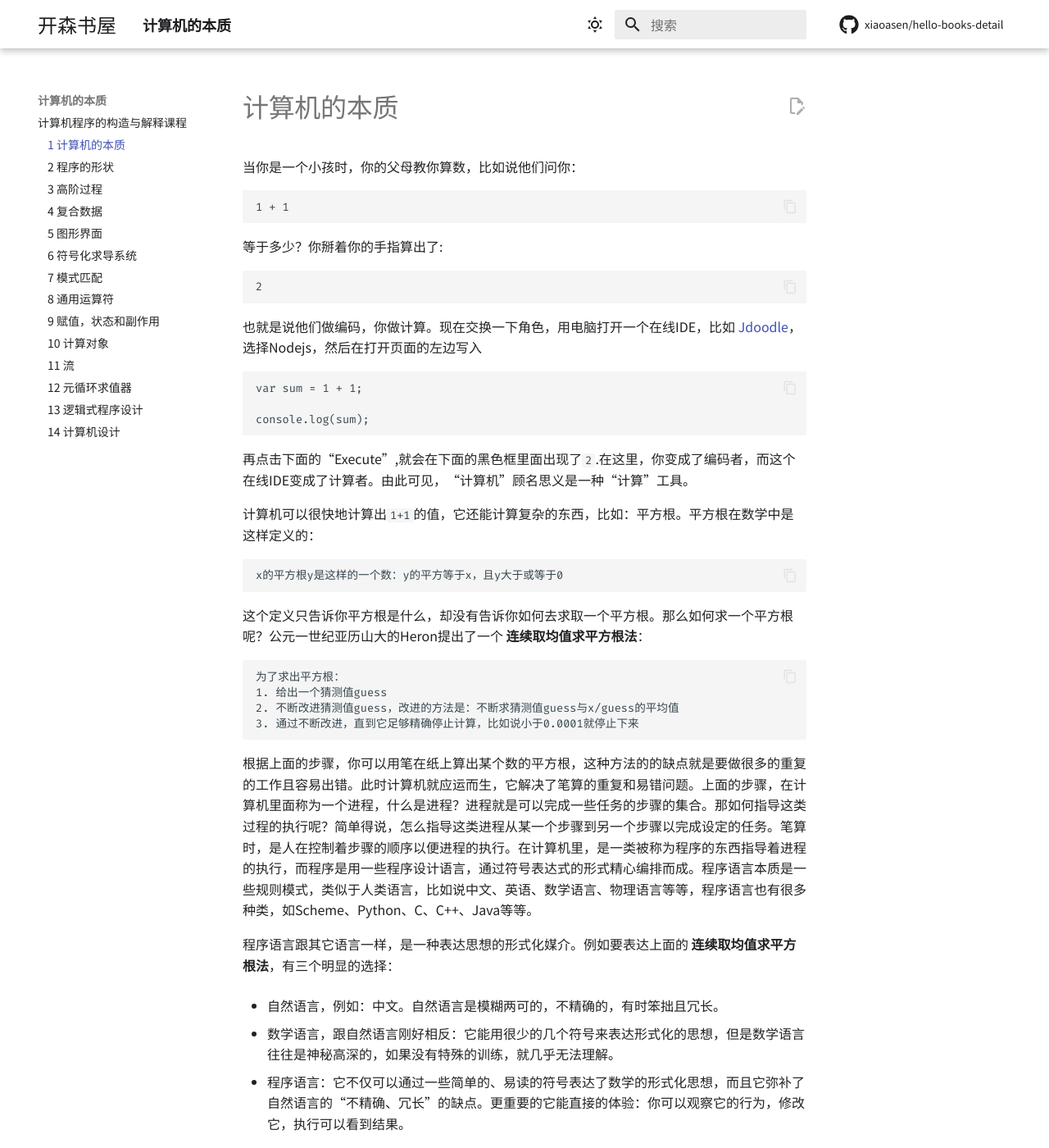
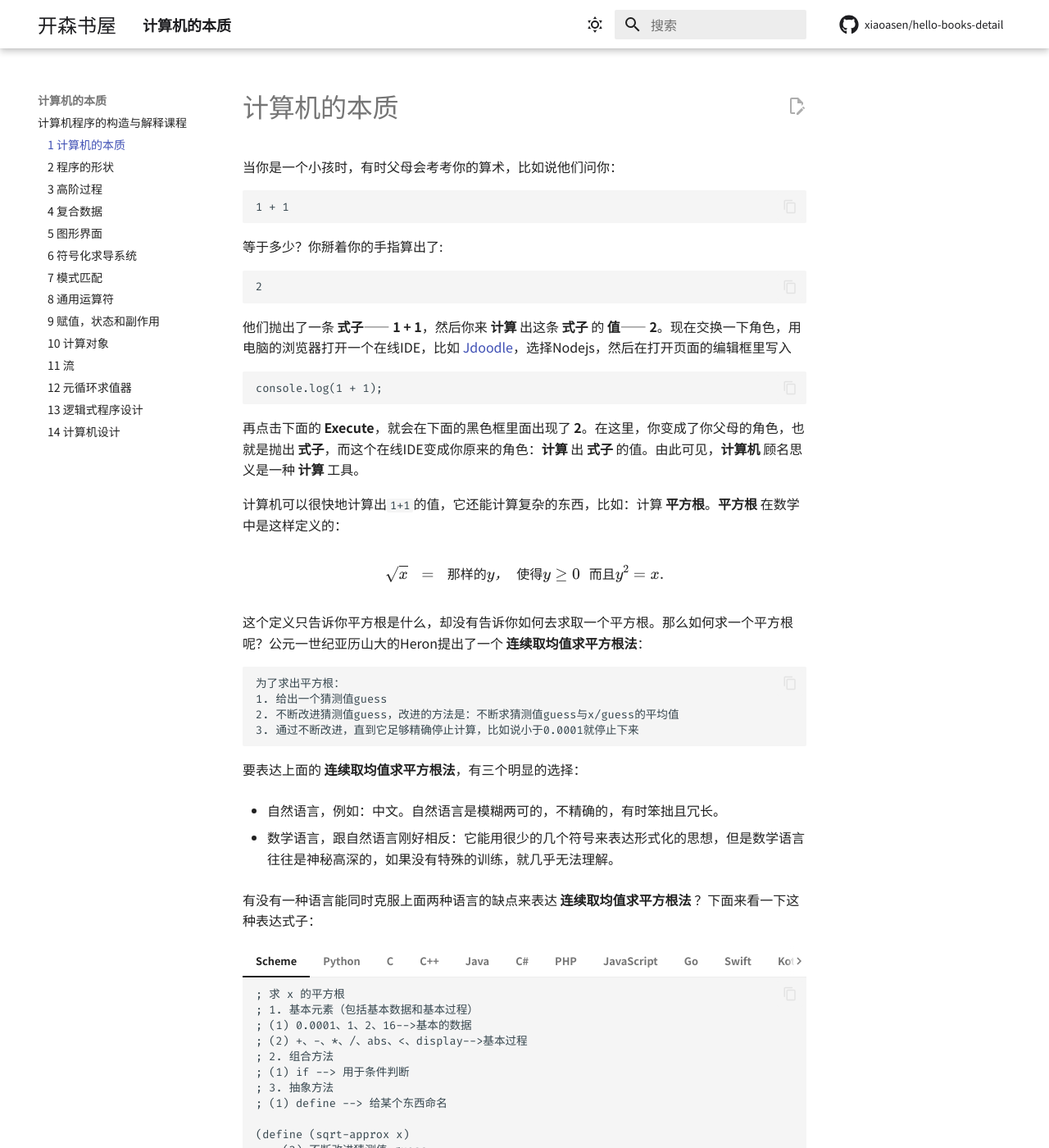
Before and after one commit to xiaoasen/hello-books-detail, an MkDocs documentation site: the page built from docs/course_sicp/chapter_1/index.md, in a window 1280 px wide and 1400 px high. Shown: the whole window at 82% size. Built offline with MkDocs 1.6.1 and Material for MkDocs 9.7.7, drawn with Linux system fonts in a browser that asks for light colours; comment, search, counter and statistics services are not loaded; some of the changed text lies outside the part shown.

Commit message:
SICP课程：PPT制作1；复合数据和抽象方法的理解

````diff
--- a/docs/course_sicp/chapter_1/index.md
+++ b/docs/course_sicp/chapter_1/index.md
@@ -4,7 +4,7 @@
 
 # 计算机的本质
 
-当你是一个小孩时，你的父母教你算数，比如说他们问你：
+当你是一个小孩时，有时父母会考考你的算术，比如说他们问你：
 
 ```
 1 + 1
@@ -16,21 +16,20 @@
 2
 ```
 
-也就是说他们做编码，你做计算。现在交换一下角色，用电脑打开一个在线IDE，比如 [Jdoodle](https://www.jdoodle.com/)，选择Nodejs，然后在打开页面的左边写入
+他们抛出了一条 **式子**—— **1 + 1**，然后你来 **计算** 出这条 **式子** 的 **值**—— **2**。现在交换一下角色，用电脑的浏览器打开一个在线IDE，比如 [Jdoodle](https://www.jdoodle.com/)，选择Nodejs，然后在打开页面的编辑框里写入
 
 ```
-var sum = 1 + 1;
-
-console.log(sum);
+console.log(1 + 1);
 
 ```
-再点击下面的“Execute”,就会在下面的黑色框里面出现了`2`.在这里，你变成了编码者，而这个在线IDE变成了计算者。由此可见，“计算机”顾名思义是一种“计算”工具。
-
-计算机可以很快地计算出`1+1`的值，它还能计算复杂的东西，比如：平方根。平方根在数学中是这样定义的：
-
-```
-x的平方根y是这样的一个数：y的平方等于x，且y大于或等于0
-```
+再点击下面的 **Execute**，就会在下面的黑色框里面出现了 **2**。在这里，你变成了你父母的角色，也就是抛出 **式子**，而这个在线IDE变成你原来的角色：**计算** 出 **式子** 的值。由此可见，**计算机** 顾名思义是一种 **计算** 工具。
+
+计算机可以很快地计算出`1+1`的值，它还能计算复杂的东西，比如：计算 **平方根**。**平方根** 在数学中是这样定义的：
+
+$$
+\sqrt{x}\;\; = {\rm\;\; 那样的} y，
+{\rm\;\; 使得} y \ge 0 {\rm\;\; 而且} y^2 = x.
+$$
 
 这个定义只告诉你平方根是什么，却没有告诉你如何去求取一个平方根。那么如何求一个平方根呢？公元一世纪亚历山大的Heron提出了一个 **连续取均值求平方根法**：
 
@@ -41,17 +40,13 @@
 3. 通过不断改进，直到它足够精确停止计算，比如说小于0.0001就停止下来
 ```
 
-根据上面的步骤，你可以用笔在纸上算出某个数的平方根，这种方法的的缺点就是要做很多的重复的工作且容易出错。此时计算机就应运而生，它解决了笔算的重复和易错问题。上面的步骤，在计算机里面称为一个进程，什么是进程？进程就是可以完成一些任务的步骤的集合。那如何指导这类过程的执行呢？简单得说，怎么指导这类进程从某一个步骤到另一个步骤以完成设定的任务。笔算时，是人在控制着步骤的顺序以便进程的执行。在计算机里，是一类被称为程序的东西指导着进程的执行，而程序是用一些程序设计语言，通过符号表达式的形式精心编排而成。程序语言本质是一些规则模式，类似于人类语言，比如说中文、英语、数学语言、物理语言等等，程序语言也有很多种类，如Scheme、Python、C、C++、Java等等。
-
-程序语言跟其它语言一样，是一种表达思想的形式化媒介。例如要表达上面的 **连续取均值求平方根法**，有三个明显的选择：
+要表达上面的 **连续取均值求平方根法**，有三个明显的选择：
 
 - 自然语言，例如：中文。自然语言是模糊两可的，不精确的，有时笨拙且冗长。
 
 - 数学语言，跟自然语言刚好相反：它能用很少的几个符号来表达形式化的思想，但是数学语言往往是神秘高深的，如果没有特殊的训练，就几乎无法理解。
 
-- 程序语言：它不仅可以通过一些简单的、易读的符号表达了数学的形式化思想，而且它弥补了自然语言的“不精确、冗长”的缺点。更重要的它能直接的体验：你可以观察它的行为，修改它，执行可以看到结果。
-
-下面来看一下怎么用程序语言来表达上面所说的 **连续取均值求平方根法**：
+有没有一种语言能同时克服上面两种语言的缺点来表达 **连续取均值求平方根法** ？下面来看一下这种表达式子：
 
 === "Scheme"
     ```
@@ -421,8 +416,9 @@
 !!! 备注
     以上代码可以用`在线IDE`进行验证，比如 [Jdoodle](https://www.jdoodle.com/)
 
-
-从上面可知，程序不仅仅是一种表达思想的媒介，而且还能运行看到效果反馈。但是并不是说每一个程序都是准确无误。恰好相反，很多程序充满着错误，有些错误是往往导致不可挽回的损失。这些错误统称为"bug":
+从上面的 **式子** 看，把 **连续取均值求平方根法** 的 **步骤** 都封装到了一个sqrt_approx的 **黑盒** 里，在计算机里面把这个 **黑盒** 称为一个 **进程**，**进程** 就是可以完成一些任务的 **步骤** 的集合。那如何指导这类 **进程** 的执行呢？简单得说，怎么指导这类 **进程** 从某一个步骤到另一个步骤以完成设定的任务。笔算时，是人在控制着步骤的顺序以便进程的执行。在计算机里，是一类被称为 **程序** 的东西指导着进程的执行，而 **程序** 是用一些 **程序语言** 精心编排而成的 **式子**，这种 **式子** 也称为 **表达式**，从其名来说也就是 `表达某个想法或某个问题`的 **式子**。**程序语言** 本质是一些 **规则模式**，类似于 **自然语言**，比如说中文、英语、数学语言、物理语言等等，程序语言也有很多种类，如`Scheme`、`Python`、`C`、`C++`、`Java`等等。
+
+从上面可知，**程序语言** 它不仅可以通过一些简单的、易读的符号表达了 **数学语言** 的形式化思想，而且它还弥补了 **自然语言** 的“不精确、冗长”的缺点，更重要的是它能 **运行** 看到 **结果** 反馈。但是并不是说每一个 **程序运行** 后都会得到 **正确** 的 **结果**，有些 **程序** 也会出现 **错误**，这些 **错误** 也称为 **bug**
 
 !!! quote
 	1945年，一只小飞蛾钻进了计算机电路里，导致系统无法工作，一位名叫格蕾丝·赫柏的人把飞蛾拍死在工作日志上(见图1)，写道：就是这个bug(虫子)，害我们今天的工作无法完成——于是，bug一词成了电脑系统程序的专业术语，形容那些系统中的缺陷或问题
@@ -436,7 +432,7 @@
 
 一种语言区别于另一种语言，在于它们之间不同的规则模式。当有人要向你展示一门新程序语言时， 你应该问他：
 
-- 这门语言使用哪些基本数据？
+- 这门语言使用哪些 **基本数据**？
 !!! quote
 	什么是数据？数据是计算机这种虚拟环境里面的程序操作的一种东西，类似于物理世界里面衣服、房子、道路、桥梁、大山这种东西。而数据结构又是什么呢？数据结构是指在计算机里面组合数据和存储数据的一种方式，比如说在物理世界里，通过不同的方式组合砖块就会得到不同的房子，数据结构跟此类似。物理世界里面的东西有分类，数据也有着分类，一般分为：
 
@@ -582,7 +578,7 @@
 	}
 	```
 
-- 如何把数据组合在一起？
+- 如何 **组合** 基本数据
 !!! quote
 	组合数据的方式是(操作符 数据)
 
````
Also changed, not shown: other parts of docs/course_sicp/chapter_1/index.md (+1 -1 lines), docs/course_sicp/draft.md (+4 -1 lines).
